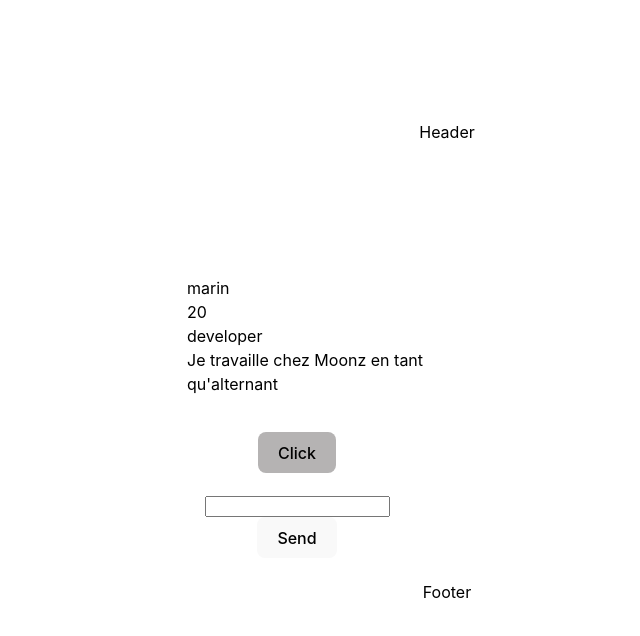
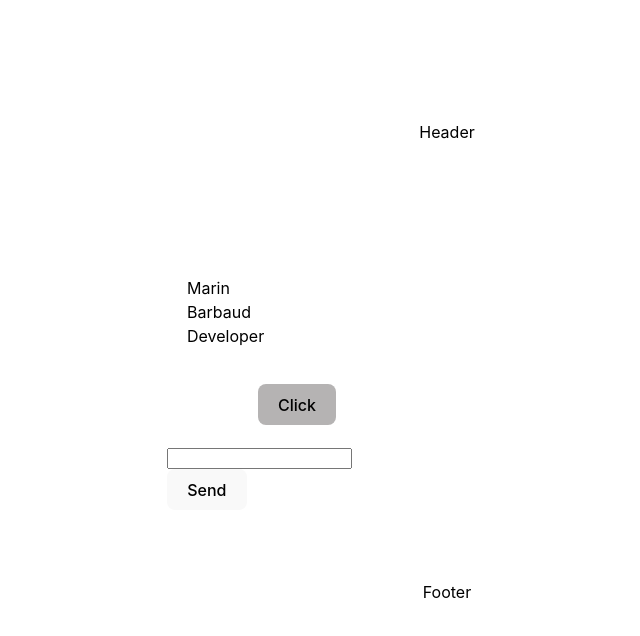
Before and after one commit to brbmarin/ReactProject, a React (Vite) app: page / in a window 1280 px wide. Shown: the top 636 px of the page, without its empty margins (193-833 px from the left). Built offline with nearby package versions, Linux system fonts and the light colour scheme.

Commit message:
feat: Function handleSubmit

```diff
--- a/src/App.jsx
+++ b/src/App.jsx
@@ -8,12 +8,7 @@ function App() {
   return (
     <>
       <Header />
-      <Main
-        name="marin"
-        age={20}
-        job="developer"
-        bio="Je travaille chez Moonz en tant qu'alternant"
-      />
+      <Main />
       <Footer />
     </>
   );
--- a/src/components/Main/Main.jsx
+++ b/src/components/Main/Main.jsx
@@ -1,16 +1,24 @@
 import React, { useState } from "react";
 import styles from "./Main.module.css";
 
-export default function Main({ name, age, job, bio }) {
+export default function Main() {
   const [visible, setVisible] = useState(true);
+
+  const [firstName, setFirstName] = useState("Marin");
+  const [lastName, setLastName] = useState("Barbaud");
+  const [bio, setBio] = useState("Developer");
+
+  const handleSubmit = (formData) => {
+    const query = formData.get("query");
+    console.log(`${query}`);
+  };
 
   return (
     <div className={styles.container}>
       <div className={styles.info}>
         <ul>
-          {name} <br />
-          {age} <br />
-          {job} <br />
+          {firstName} <br />
+          {lastName} <br />
           {bio}
         </ul>
       </div>
@@ -24,7 +32,7 @@ export default function Main({ name, age, job, bio }) {
       </button>
       {visible && (
         <div className={styles.form}>
-          <form action="">
+          <form onSubmit={handleSubmit}>
             <input name="query" />
             <button type="submit">Send</button>
           </form>
--- a/src/components/Main/Main.module.css
+++ b/src/components/Main/Main.module.css
@@ -21,4 +21,5 @@
 .form {
   padding: 20px;
   color: white;
+  text-align: left;
 }
```
